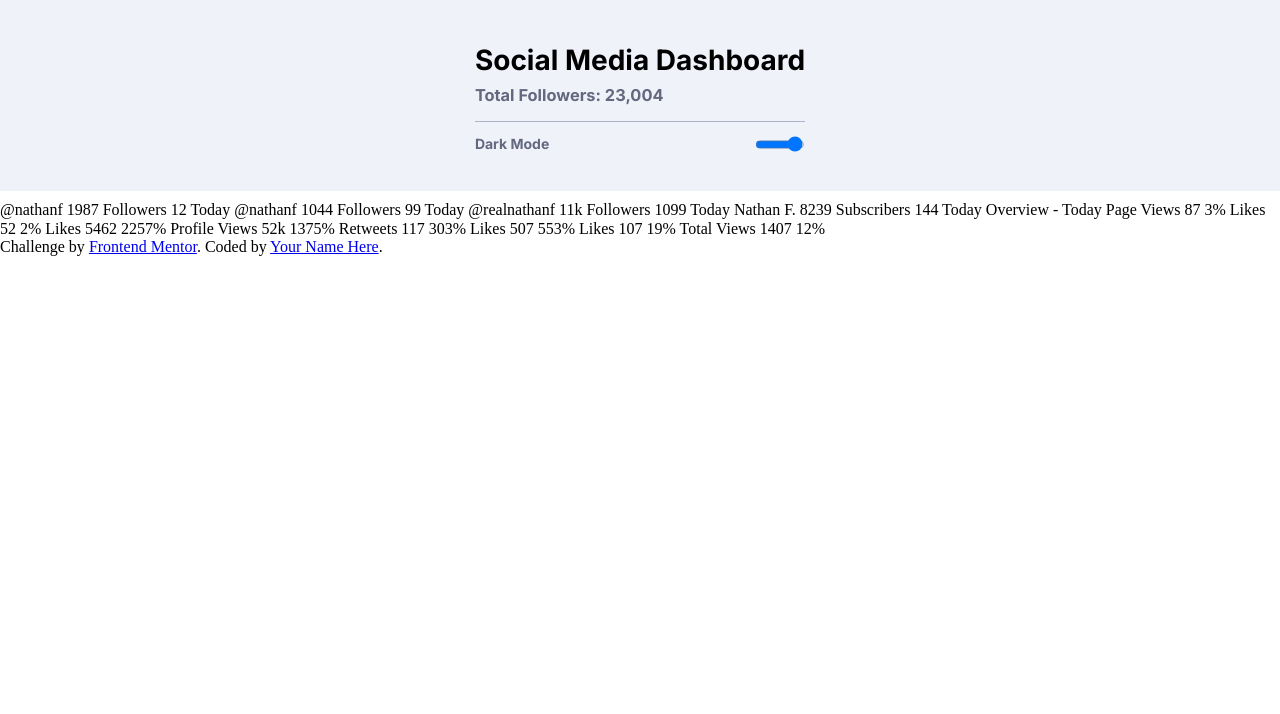
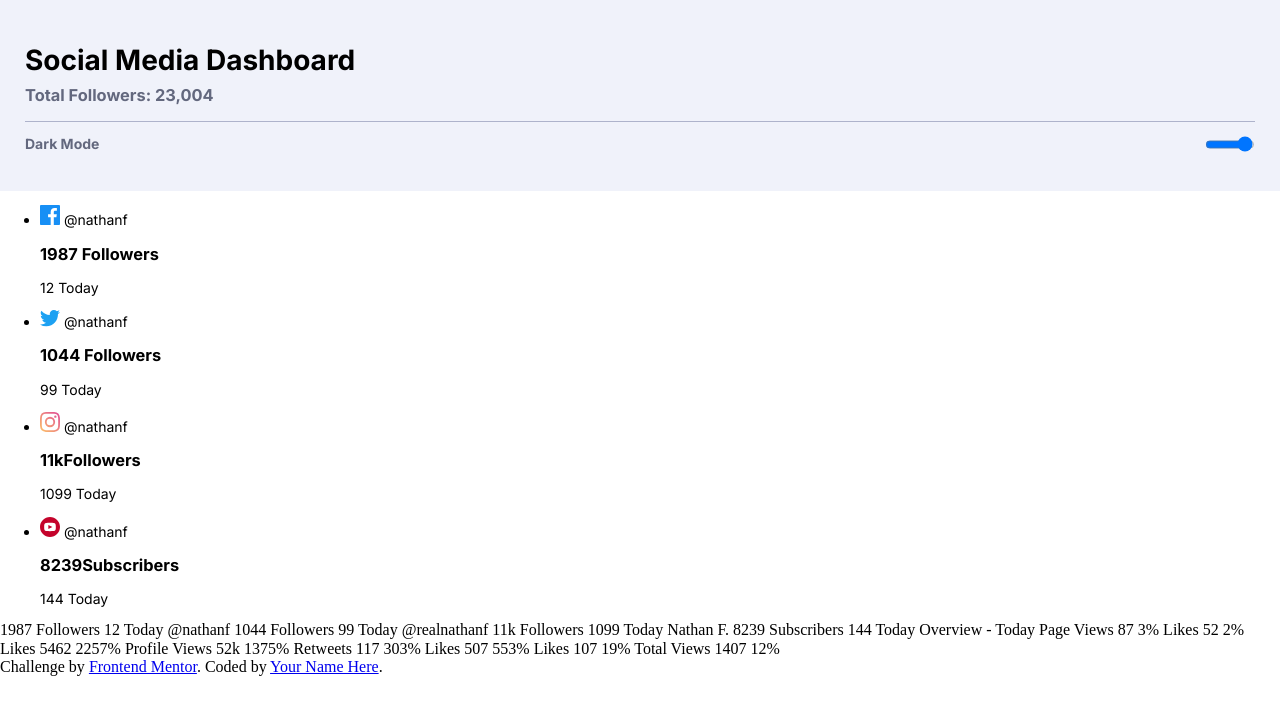
Before and after one commit to jaac97/Social-media-dashboard-with-theme-switcher, a website: page index.html in a window 1280 px wide. Drawn offline with Linux system fonts and the light colour scheme; files whose address does not match are found by name.

Commit message:
Html cards

```diff
--- a/index.html
+++ b/index.html
@@ -18,8 +18,7 @@
 
 <body>
   <div class="main">
-    <div class="main__top">
-        <div class="main__container">
+    <div class="main__top main__container">
       <div class="main__left">
         <h1 class="main__heading">Social Media Dashboard</h1>
         <h3 class="main__subtitle"> Total Followers: 23,004</h3>
@@ -29,7 +28,40 @@
         <input class="main__toggle" type="range" min="1" max="2" />
       </div>
     </div>
-    </div>
+    <ul class="cards">
+      <li class="card">
+        <p class="card__heading">
+          <img src="build/images/icon-facebook.svg" alt="facebook icon" />
+          @nathanf
+        </p>
+        <h3 class="card__numbers">1987 <span class="card__text">Followers</span></h3>
+        <p class="card__variation">12 Today</p>
+      </li>
+      <li class="card">
+        <p class="card__heading">
+          <img src="build/images/icon-twitter.svg" alt="twitter icon" />
+          @nathanf
+        </p>
+        <h3 class="card__numbers">1044 <span class="card__text">Followers</span></h3>
+        <p class="card__variation">99 Today</p>
+      </li>
+      <li class="card">
+        <p class="card__heading">
+          <img src="build/images/icon-instagram.svg" alt="instagram icon" />
+          @nathanf
+        </p>
+        <h3 class="card__numbers">11k<span class="card__text">Followers</span></h3>
+        <p class="card__variation">1099 Today</p>
+      </li>
+      <li class="card">
+        <p class="card__heading">
+          <img src="build/images/icon-youtube.svg" alt="youtube icon" />
+          @nathanf
+        </p>
+        <h3 class="card__numbers">8239<span class="card__text">Subscribers</span></h3>
+        <p class="card__variation">144 Today</p>
+      </li>
+    </ul>
   </div>
 
 
@@ -38,7 +70,6 @@
 
 
 
-  @nathanf
   1987
   Followers
   12 Today
```
Lines whose indentation alone changed are shown as unchanged.
